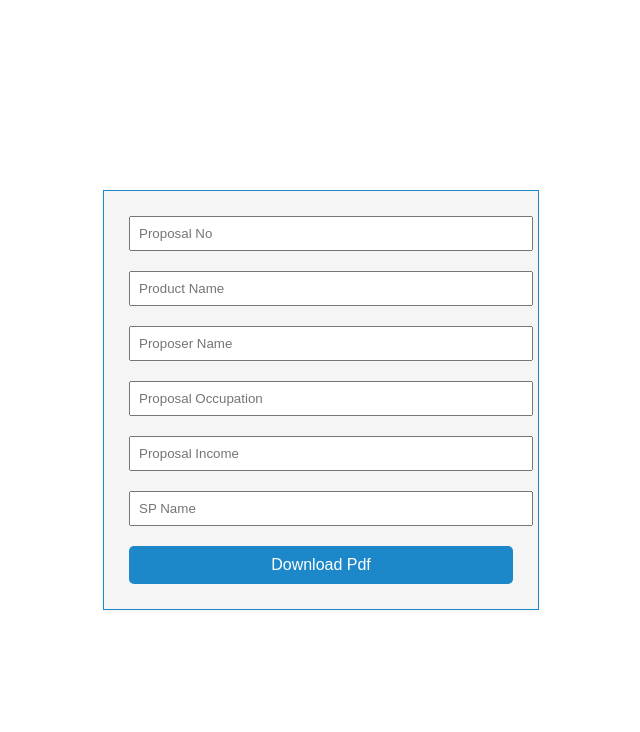
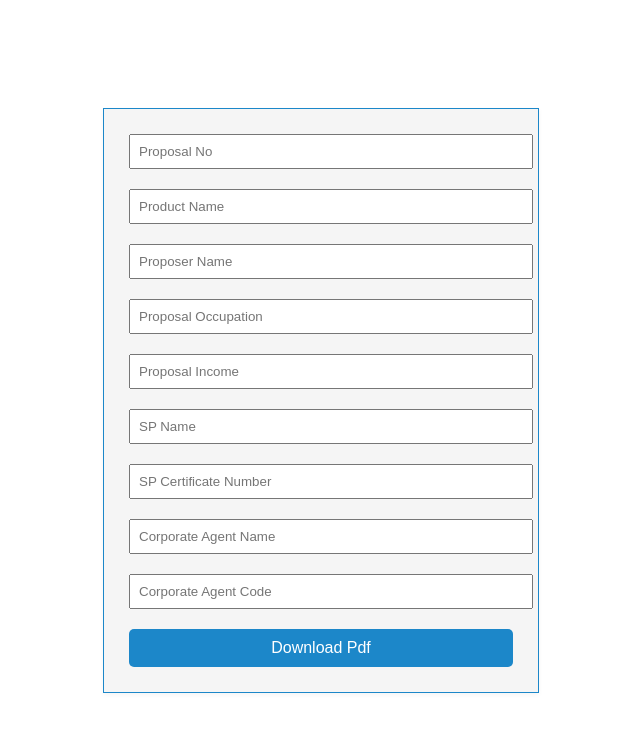
Before and after one commit to priyank-monocept/ACR, a React (Create React App) app in the folder frontend/: page / in a window 1280 px wide. Shown: the top 732 px of the page, without its empty margins (319-959 px from the left). Built offline with nearby package versions, Linux system fonts and the light colour scheme.

Commit message:
add validation

```diff
--- a/frontend/src/App.css
+++ b/frontend/src/App.css
@@ -34,7 +34,7 @@ form{
 input{
   width: 100%;
   padding: 8px;
-  margin-bottom: 20px;
+  margin-bottom: 4px;
   outline: none;
 }
 
@@ -51,3 +51,9 @@ button{
 button:hover{
   cursor: pointer;
 }
+
+p.error {
+  color: red;
+    padding: 0 0px 16px 2px;
+    font-size: 12px;
+}
--- a/frontend/src/components/ACRFormNew.js
+++ b/frontend/src/components/ACRFormNew.js
@@ -1,35 +1,139 @@
-import React from 'react'
-import {useForm} from "react-hook-form";
-import { DevTool } from '@hookform/devtools';
-import '../App.css';
-
+import React from "react";
+import { useForm } from "react-hook-form";
+import { DevTool } from "@hookform/devtools";
+import "../App.css";
 
 const ACRFormNew = () => {
-    const form = useForm();
-    const {register, control, handleSubmit} = form;
+  const form = useForm();
+  const {
+    register,
+    control,
+    handleSubmit,
+    formState: { errors },
+  } = form;
 
-    const formSubmit = (data) =>{
-        console.log(data);
-    }
+  const formSubmit = (data) => {
+    console.log(data);
+  };
 
-
-    console.log(form);
-    return (
+  //console.log(form);
+  return (
     <div className="main-block">
-        <form name="report" onSubmit={handleSubmit(formSubmit)} noValidate >
+      <form name="report" onSubmit={handleSubmit(formSubmit)} noValidate>
         <div className="info">
-            <input type="text" {...register('proposal_no')} placeholder="Proposal No"  />
-            <input type="text" {...register('product_name')} placeholder="Product Name"  />
-            <input type="text" {...register('proposer_name')} placeholder="Proposer Name"  />
-            <input type="text" {...register('proposer_occupation')} placeholder="Proposal Occupation"  />
-            <input type="text" {...register('proposer_income')} placeholder="Proposal Income"   />
-            <input type="text" {...register('sp_name')} placeholder="SP Name"  />
+          <input
+            type="text"
+            {...register("proposal_no", {
+              pattern: {
+                value: /^[0-9]*$/,
+                message: "Enter only numeric values",
+              },
+              maxLength: {
+                value: 14, // maximum length
+                message: "Maximum length is 14 characters",
+              },
+              required: {
+                value: true,
+                message: "Enter your proposal no",
+              },
+            })}
+            placeholder="Proposal No"
+          />
+          <p class="error">{errors.proposal_no?.message}</p>
+          <input
+            type="text"
+            {...register("product_name", {
+              required: {
+                value: true,
+                message: "Enter your product name",
+              },
+            })}
+            placeholder="Product Name"
+          />
+          <p class="error">{errors.product_name?.message}</p>
+          <input
+            type="text"
+            {...register("proposer_name", {
+              required: {
+                value: true,
+                message: "Enter your proposer name",
+              },
+            })}
+            placeholder="Proposer Name"
+          />
+          <p class="error">{errors.proposer_name?.message}</p>
+          <input
+            type="text"
+            {...register("proposer_occupation", {
+              required: {
+                value: true,
+                message: "Enter your proposer occupation",
+              },
+            })}
+            placeholder="Proposal Occupation"
+          />
+          <p class="error">{errors.proposer_occupation?.message}</p>
+          <input
+            type="text"
+            {...register("proposer_income", {
+              required: {
+                value: true,
+                message: "Enter your proposer income",
+              },
+            })}
+            placeholder="Proposal Income"
+          />
+          <p class="error">{errors.proposer_income?.message}</p>
+          <input
+            type="text"
+            {...register("sp_name", {
+              required: {
+                value: true,
+                message: "Enter your sp name",
+              },
+            })}
+            placeholder="SP Name"
+          />
+          <p class="error">{errors.sp_name?.message}</p>
+          <input
+            type="text"
+            {...register("sp_certificate_number", {
+              required: {
+                value: true,
+                message: "Enter your sp certificate number",
+              },
+            })}
+            placeholder="SP Certificate Number"
+          />
+          <p class="error">{errors.sp_certificate_number?.message}</p>
+          <input
+            type="text"
+            {...register("corporate_agent_name", {
+              required: {
+                value: true,
+                message: "Enter your corporate agent name",
+              },
+            })}
+            placeholder="Corporate Agent Name"
+          />
+          <p class="error">{errors.corporate_agent_name?.message}</p>
+          <input
+            type="text"
+            {...register("corporate_agent_code", {
+              required: {
+                value: true,
+                message: "Enter your corporate agent code",
+              },
+            })}
+            placeholder="Corporate Agent Code"
+          />
+          <p class="error">{errors.corporate_agent_code?.message}</p>
         </div>
         <button type="submit">Download Pdf</button>
-        </form>
-        <DevTool control={control} placement="top-left" />
+      </form>
+      <DevTool control={control} placement="top-left" />
     </div>
-  )
-}
+  );
+};
 
-export default ACRFormNew
+export default ACRFormNew;
```
